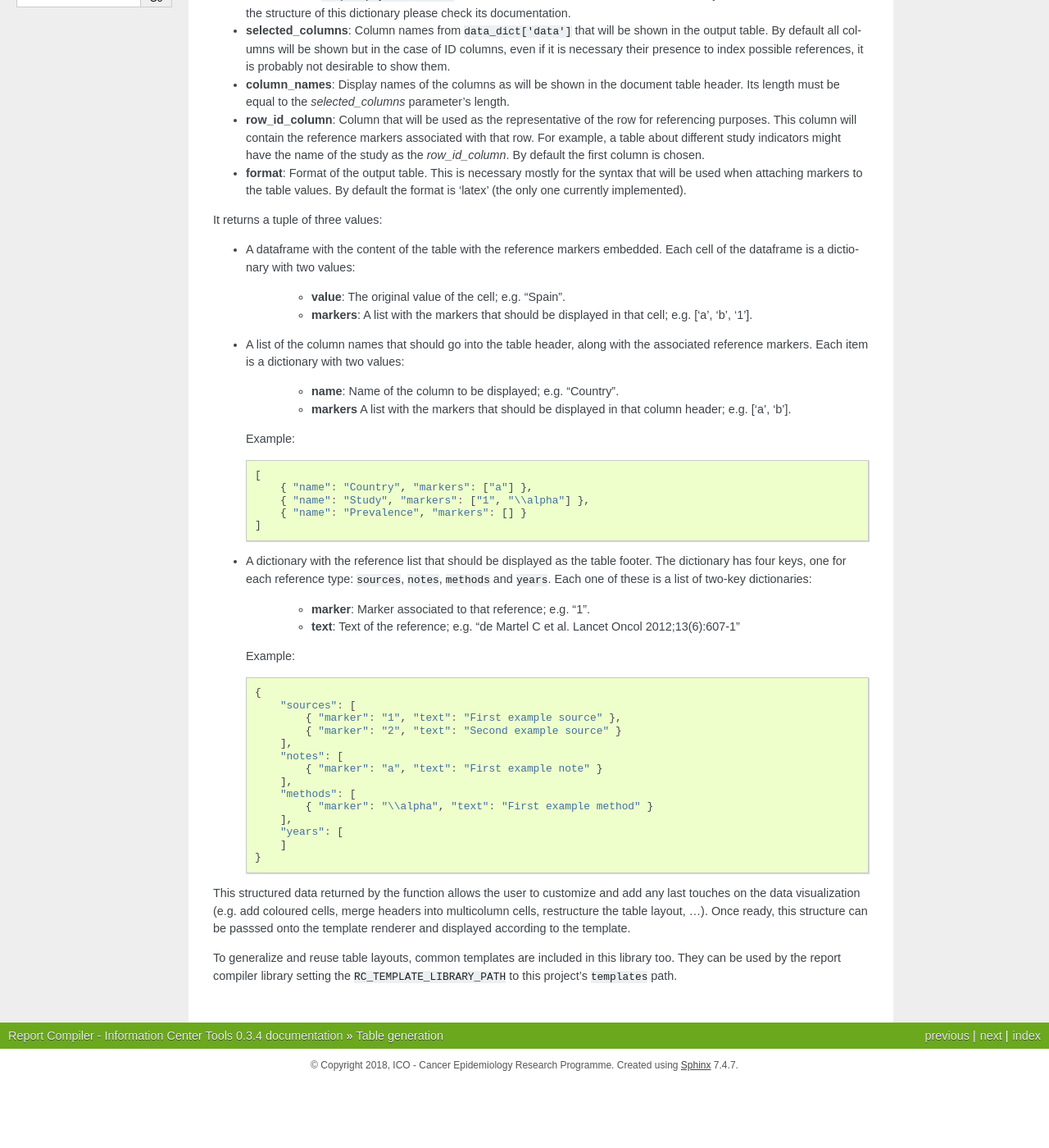
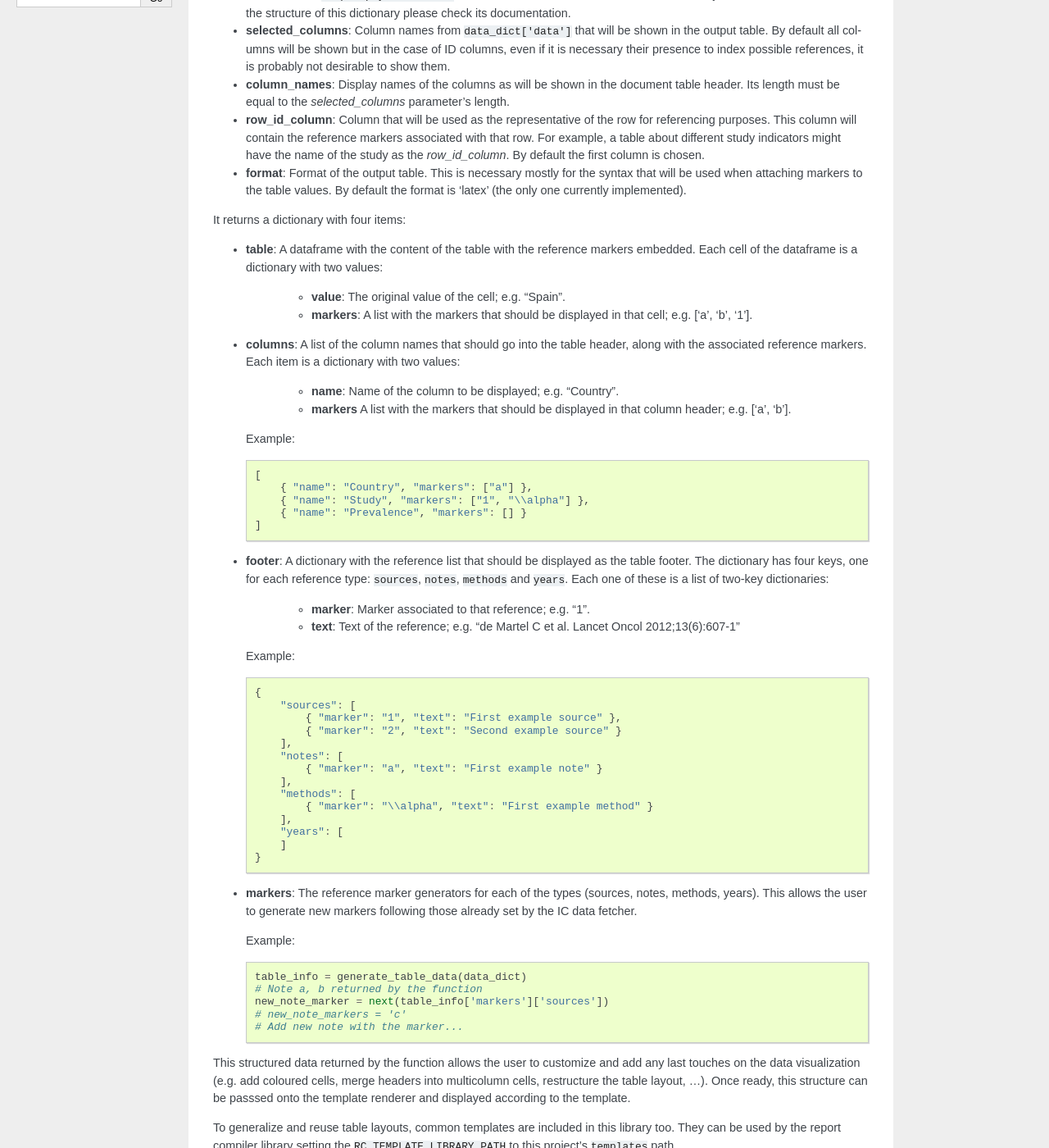
Before and after one commit to hpv-information-centre/reportcompiler-ic-tools, a Sphinx documentation site: the page built from doc/tables.rst, in a window 1280 px wide and 1400 px high, scrolled down 329 px. Shown: the whole window at 82% size. Built offline with Sphinx 7.4.7, drawn with Linux system fonts in a browser that asks for light colours; pages that are not in the unit, such as notebooks, are missing from menus; before the commit the page ends 1648 px from its top, so only the background shows below that.

Commit message:
Refactor generate_table_data to return marker generator

```diff
--- a/doc/tables.rst
+++ b/doc/tables.rst
@@ -13,14 +13,14 @@ This function accepts five parameters:
 * **row_id_column**: Column that will be used as the representative of the row for referencing purposes. This column will contain the reference markers associated with that row. For example, a table about different study indicators might have the name of the study as the *row_id_column*. By default the first column is chosen.
 * **format**: Format of the output table. This is necessary mostly for the syntax that will be used when attaching markers to the table values. By default the format is 'latex' (the only one currently implemented).
 
-It returns a tuple of three values:
+It returns a dictionary with four items:
 
-* A dataframe with the content of the table with the reference markers embedded. Each cell of the dataframe is a dictionary with two values:
+* **table**: A dataframe with the content of the table with the reference markers embedded. Each cell of the dataframe is a dictionary with two values:
 
    * **value**: The original value of the cell; e.g. "Spain".
    * **markers**: A list with the markers that should be displayed in that cell; e.g. ['a', 'b', '1'].
 
-* A list of the column names that should go into the table header, along with the associated reference markers. Each item is a dictionary with two values:
+* **columns**: A list of the column names that should go into the table header, along with the associated reference markers. Each item is a dictionary with two values:
 
    * **name**: Name of the column to be displayed; e.g. "Country".
    * **markers** A list with the markers that should be displayed in that column header; e.g. ['a', 'b'].
@@ -35,7 +35,7 @@ It returns a tuple of three values:
         { "name": "Prevalence", "markers": [] }
     ]
 
-* A dictionary with the reference list that should be displayed as the table footer. The dictionary has four keys, one for each reference type: ``sources``, ``notes``, ``methods`` and ``years``. Each one of these is a list of two-key dictionaries:
+* **footer**: A dictionary with the reference list that should be displayed as the table footer. The dictionary has four keys, one for each reference type: ``sources``, ``notes``, ``methods`` and ``years``. Each one of these is a list of two-key dictionaries:
 
    * **marker**: Marker associated to that reference; e.g. "1".
    * **text**: Text of the reference; e.g. "de Martel C et al. Lancet Oncol 2012;13(6):607-1"
@@ -59,6 +59,18 @@ It returns a tuple of three values:
         ]
     }
 
+* **markers**: The reference marker generators for each of the types (sources, notes, methods, years). This allows the user to generate new markers following those already set by the IC data fetcher.
+
+  Example:
+
+  .. code-block:: python
+
+    table_info = generate_table_data(data_dict)
+    # Note a, b returned by the function
+    new_note_marker = next(table_info['markers']['sources'])
+    # new_note_markers = 'c'
+    # Add new note with the marker...
+
 This structured data returned by the function allows the user to customize and add any last touches on the data visualization (e.g. add coloured cells, merge headers into multicolumn cells, restructure the table layout, ...). Once ready, this structure can be passsed onto the template renderer and displayed according to the template.
 
 To generalize and reuse table layouts, common templates are included in this library too. They can be used by the report compiler library setting the ``RC_TEMPLATE_LIBRARY_PATH`` to this project's ``templates`` path.
```
Also changed, not shown: 1 other file.
